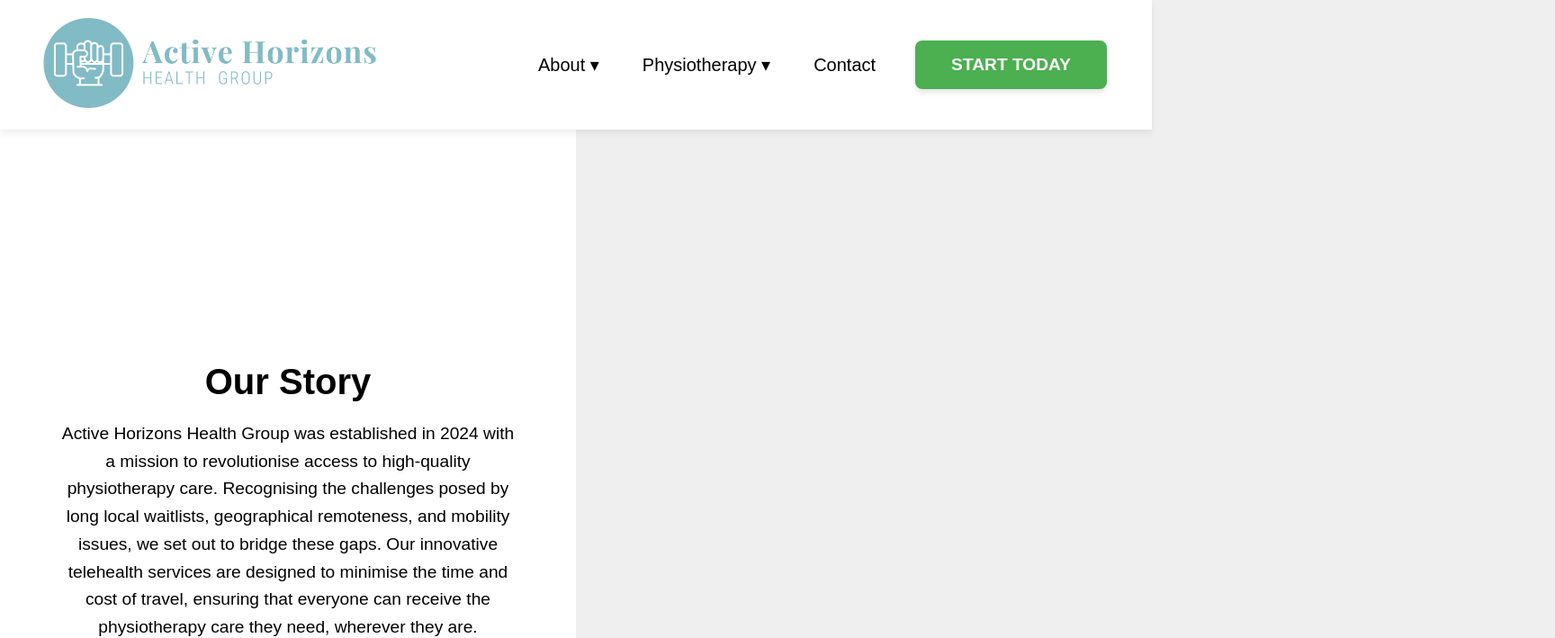
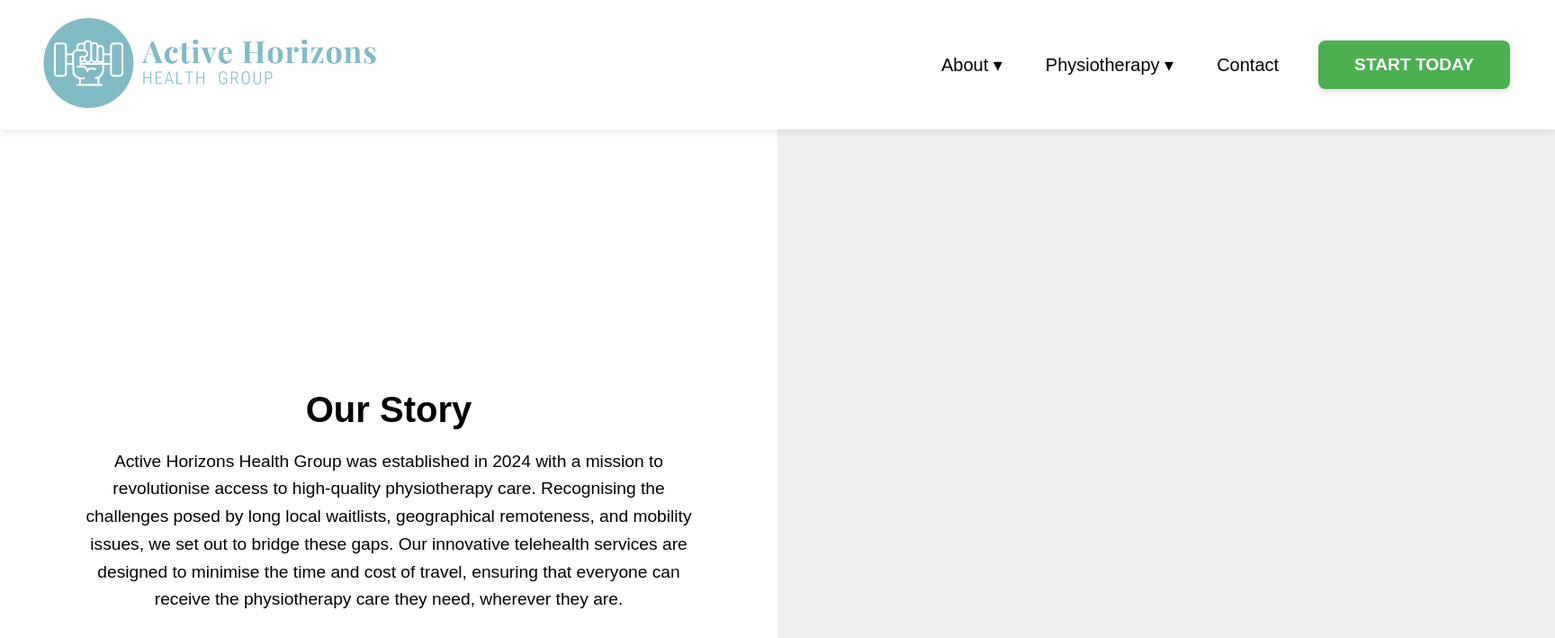
Before and after one commit to justryan55/active-horizons, a React (Vite) app: page /about in a window 1280 px wide. Shown: the top 709 px of the page at 90% size, 1728 px wide, since content can reach past the window. Built offline with nearby package versions, Linux system fonts and the light colour scheme.

Commit message:
updated root min-width

```diff
--- a/src/index.css
+++ b/src/index.css
@@ -5,9 +5,9 @@
   font-family: "Montserrat", sans-serif;
   font-optical-sizing: auto;
   font-style: normal;
-
   color: black;
   background-color: #efefef;
+
 }
 
 body, html {
@@ -15,6 +15,8 @@ body, html {
   padding: 0;
   width: 100%;
   height: 100%;
+  min-width: 135vw
+
 }
 
 p {
--- a/src/pages/About.tsx
+++ b/src/pages/About.tsx
@@ -79,7 +79,6 @@ const DivStoryContainer = styled.div<ContainerProps>`
   justify-content: center;
   align-items: center;
   background-color: white;
-
   width: ${(props) => (props.isDesktop ? "50%" : "100%")};
   z-index: 1000;
   min-height: 100vh;
--- a/src/pages/Physiotherapy.tsx
+++ b/src/pages/Physiotherapy.tsx
@@ -57,7 +57,6 @@ const DivBlueContainer = styled.div`
   height: 100%;
   min-height: 100vh;
   background-color: #81bbc5;
-
   display: flex;
   flex-direction: column;
   align-items: center;
@@ -88,7 +87,6 @@ const ProcessDivContainer = styled.div`
   text-align: center;
   box-shadow: 0 4px 8px rgba(0, 0, 0, 0.4);
   transition: transform 0.3s, box-shadow 0.3s;
-
   &:hover {
     transform: scale(1.05);
     box-shadow: 0 8px 16px rgba(0, 0, 0, 0.6);
```
